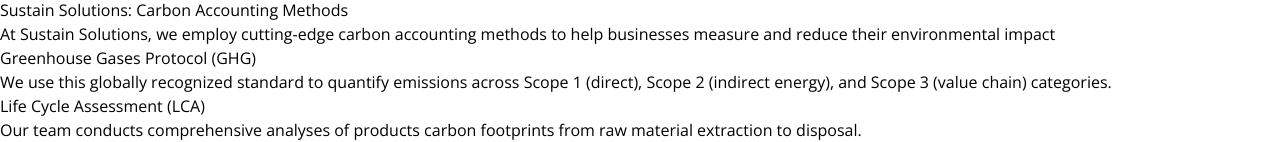
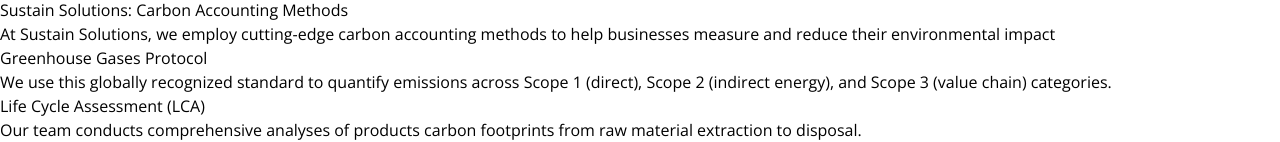
Before and after one commit to Abhijeet03s/Envirolutions, a React (Vite) app: page / in a window 1280 px wide. Shown: the part 576-718 px from the top of the page. Built offline with nearby package versions, Linux system fonts and the light colour scheme.

Commit message:
Initial Commit

```diff
--- a/src/components/Sustain-Solutions/Sustain.jsx
+++ b/src/components/Sustain-Solutions/Sustain.jsx
@@ -2,7 +2,7 @@
 
 const solutions = [
    {
-      title: 'Greenhouse Gases Protocol (GHG)',
+      title: 'Greenhouse Gases Protocol',
       description: 'We use this globally recognized standard to quantify emissions across Scope 1 (direct), Scope 2 (indirect energy), and Scope 3 (value chain) categories.'
    },
    {
```
